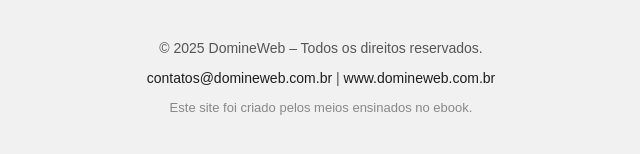
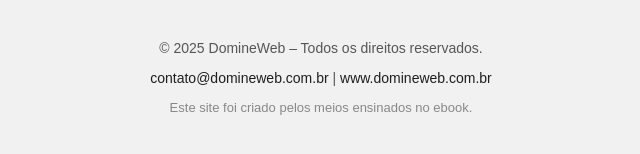
Before and after one commit to The-AtomicBR/DomineWeb, a plain HTML site: page index.html in a window 1280 px wide. Shown: the part 4873-5027 px from the top of the page, 319-959 px from the left. Drawn offline with nearby package versions, Linux system fonts and the light colour scheme.

Commit message:
Update index.html

```diff
--- a/index.html
+++ b/index.html
@@ -152,7 +152,7 @@
     <div class="rodape-conteudo">
       <p>&copy; 2025 DomineWeb – Todos os direitos reservados.</p>
       <p>
-        <a href="mailto:bordinhaowebsite@domineweb.com.br">contatos@domineweb.com.br</a> |
+        <a href="mailto:bordinhaowebsite@domineweb.com.br">contato@domineweb.com.br</a> |
         <a href="https://www.domineweb.com.br" target="_blank">www.domineweb.com.br</a>
       </p>
       <p class="aviso">Este site foi criado pelos meios ensinados no ebook.</p>
```
